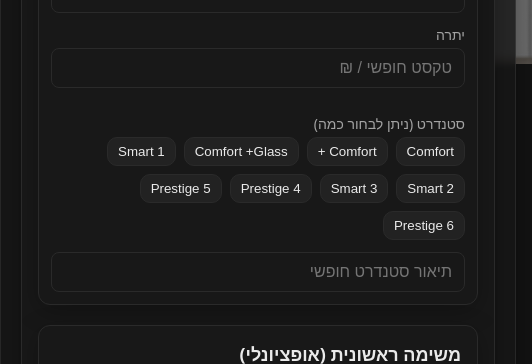
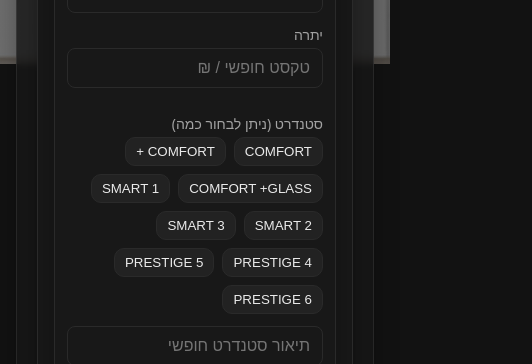
Before and after one commit to SamalArba/project-tracker, a React (Vite) app in the folder client/: page /project/new in a window 390 px wide. Shown: the part 780-1144 px from the top of the page, 532 px wide, since content can reach past the window. Built offline with nearby package versions, Linux system fonts and the light colour scheme; no server answers; sample sign-in values are in the browser's storage.

Commit message:
feat: update project templates to uppercase for consistency; change page title to Hebrew; adjust CSS for better layout and mobile responsiveness

```diff
--- a/client/index.html
+++ b/client/index.html
@@ -4,7 +4,7 @@
     <meta charset="UTF-8" />
     <link rel="icon" type="image/svg+xml" href="/vite.svg" />
     <meta name="viewport" content="width=device-width, initial-scale=1.0" />
-    <title>client</title>
+    <title>מערכת מעקב פרויקטים</title>
   </head>
   <body>
     <div id="root"></div>
--- a/client/src/index.css
+++ b/client/src/index.css
@@ -585,12 +585,14 @@ body::before {
   }
 
   /* Tighter padding on mobile for better fit */
+  .page {
+    padding: 16px;
+    display: block;
+  }
+
   .glass {
     padding: 20px;
-  }
-
-  .page {
-    padding: 16px;
+    max-width: 100%;
   }
 }
 
--- a/client/src/pages/NewProject.tsx
+++ b/client/src/pages/NewProject.tsx
@@ -53,9 +53,9 @@ export default function NewProject() {
   // Standard options (predefined templates)
   const [standard, setStandard] = useState('')
   const STANDARD_OPTIONS = [
-    'Comfort', 'Comfort +', 'Comfort +Glass',
-    'Smart 1', 'Smart 2', 'Smart 3',
-    'Prestige 4', 'Prestige 5', 'Prestige 6',
+    'COMFORT', 'COMFORT +', 'COMFORT +GLASS',
+    'SMART 1', 'SMART 2', 'SMART 3',
+    'PRESTIGE 4', 'PRESTIGE 5', 'PRESTIGE 6',
   ]
   const [stdSelected, setStdSelected] = useState<string[]>([])
   const [standardNote, setStandardNote] = useState('')
--- a/client/src/pages/ProjectDetails.tsx
+++ b/client/src/pages/ProjectDetails.tsx
@@ -111,9 +111,9 @@ export default function ProjectDetails() {
 
   // Standard options (predefined templates)
   const STANDARD_OPTIONS = [
-    "Comfort", "+ Comfort", "Comfort + Glass",
-    "Smart 1", "Smart 2", "Smart 3",
-    "Prestige 4", "Prestige 5", "Prestige 6",
+    "COMFORT", "COMFORT +", "COMFORT + GLASS",
+    "SMART 1", "SMART 2", "SMART 3",
+    "PRESTIGE 4", "PRESTIGE 5", "PRESTIGE 6",
   ]
   const [stdSelected, setStdSelected] = useState<string[]>([])
   const [stdNote, setStdNote] = useState("")
@@ -176,7 +176,8 @@ export default function ProjectDetails() {
           const noteParts: string[] = []
 
           for (const t of tokens) {
-            if (STANDARD_OPTIONS.includes(t)) selected.push(t)
+            const upper = t.toUpperCase()
+            if (STANDARD_OPTIONS.includes(upper)) selected.push(upper)
             else noteParts.push(t)
           }
 
@@ -296,9 +297,10 @@ export default function ProjectDetails() {
     patch.status = fStatus
 
     const stdCombined = stdSelected.join(', ')
-    patch.standard = (stdCombined || stdNote.trim())
+    const stdRaw = (stdCombined || stdNote.trim())
       ? [stdCombined, stdNote.trim()].filter(Boolean).join(', ')
       : null
+    patch.standard = stdRaw
 
     patch.units = fUnits === "" ? null : Number(fUnits)
     patch.scopeValue = fScope.trim() === "" ? null : fScope.trim()
```
